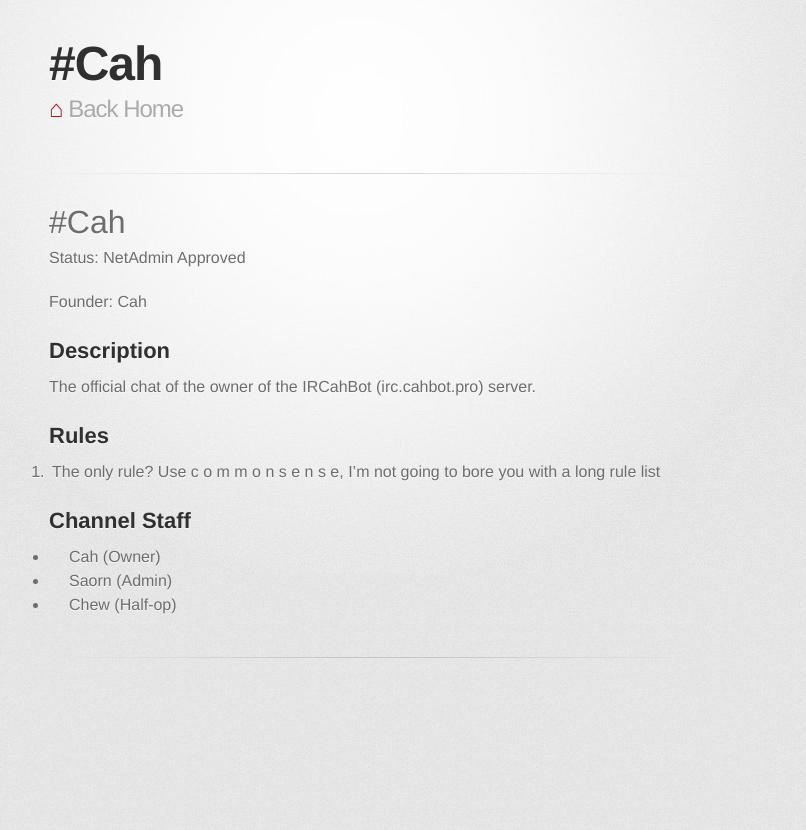
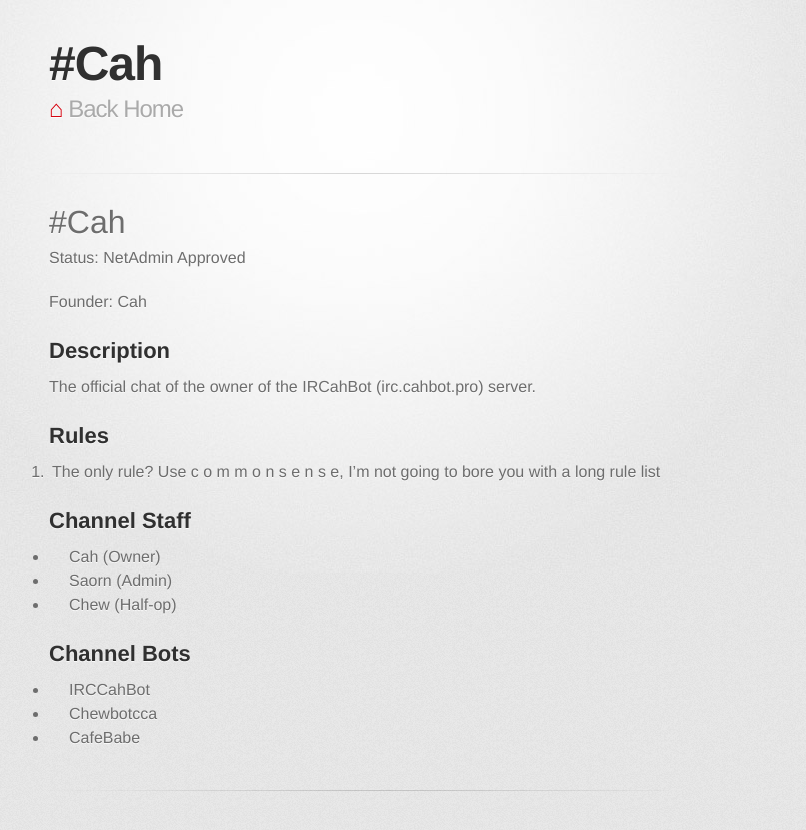
Before and after one commit to ChewChat/chew.chat, a Jekyll site: the page built from channels/cah.md, in a window 1280 px wide. Shown: the top 830 px of the page, without its empty margins (281-1087 px from the left). Built offline with Jekyll 4.4.1, drawn with Linux system fonts in a browser that asks for light colours; some web fonts are replaced; our own code applies the rules of GitHub Pages for plain Markdown files.

Commit message:
Added channel bots

```diff
--- a/channels/cah.md
+++ b/channels/cah.md
@@ -19,3 +19,9 @@ The official chat of the owner of the IRCahBot (irc.cahbot.pro) server.
 - Cah (Owner)
 - Saorn (Admin)
 - Chew (Half-op)
+
+## Channel Bots
+
+- IRCCahBot
+- Chewbotcca
+- CafeBabe
```
